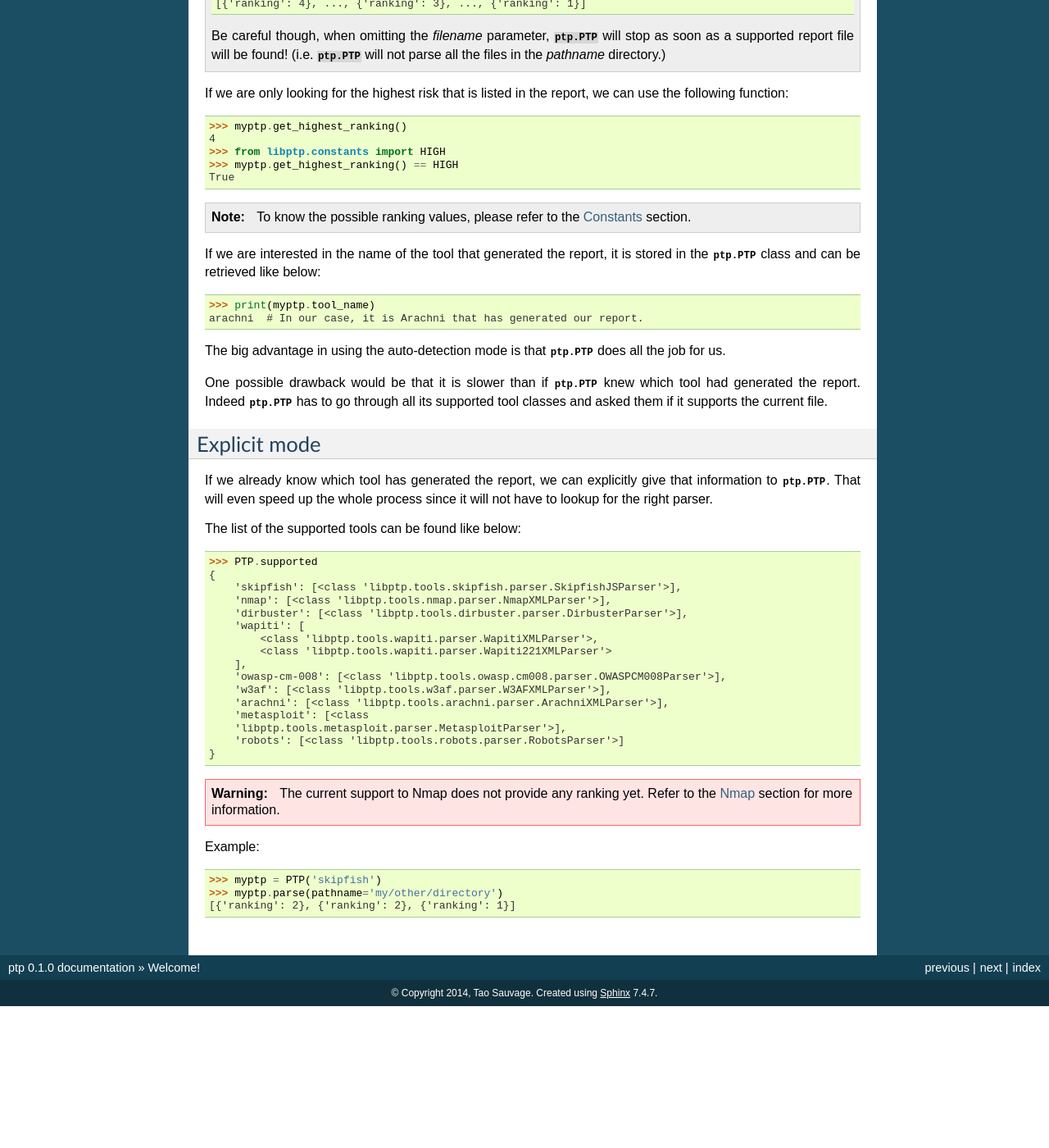
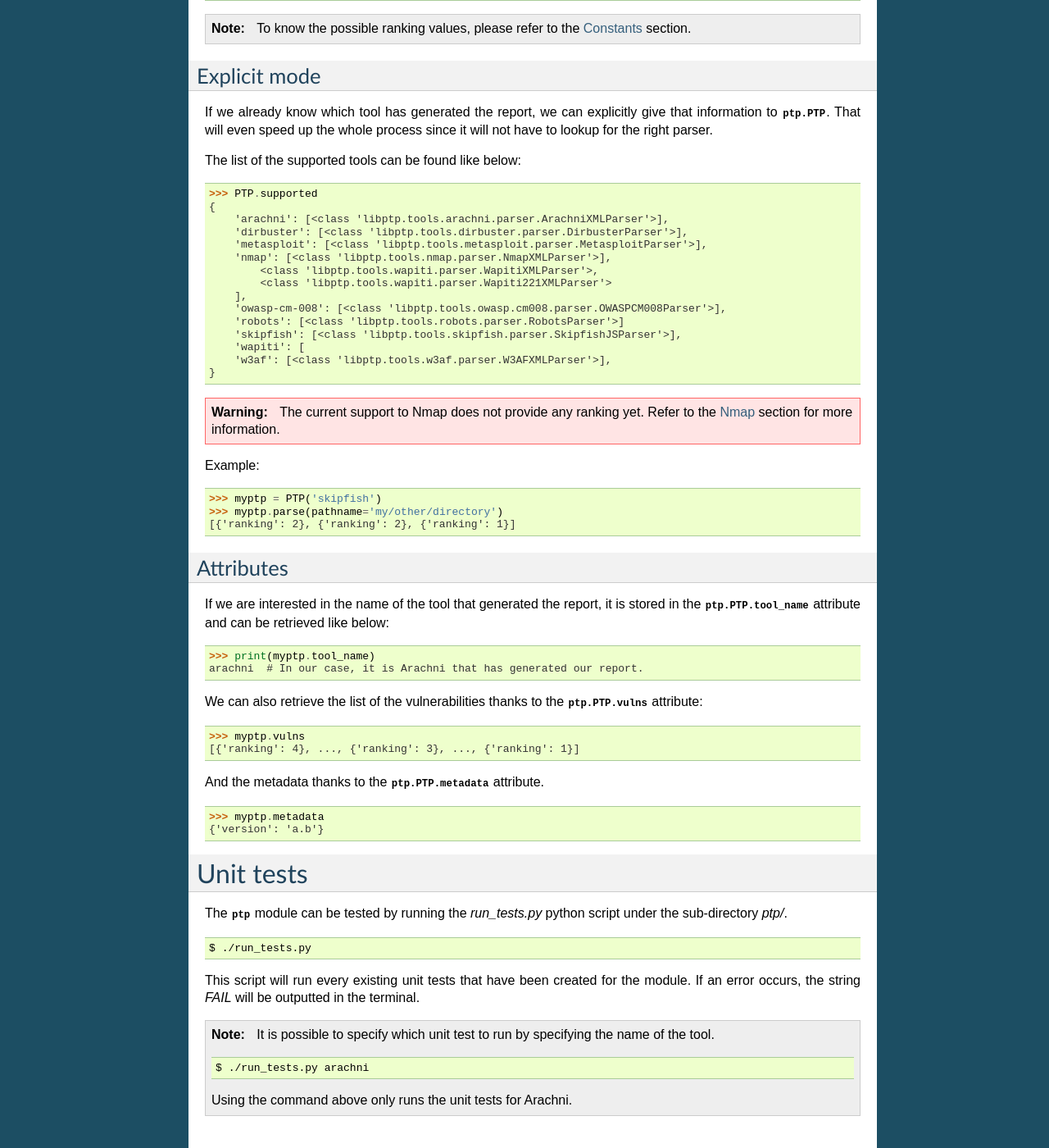
Before and after one commit to owtf/ptp, a Sphinx documentation site: the page built from docs/source/gettingstarted.rst, in a window 1280 px wide and 1400 px high, scrolled down 1809 px. Shown: the whole window at 82% size. Built offline with Sphinx 7.4.7, drawn with Linux system fonts in a browser that asks for light colours; before the commit the page ends 3036 px from its top, so only the background shows below that; some of the changed text lies outside the part shown.

Commit message:
[doc] Rewrite gettingstarted sections.

```diff
--- a/docs/source/gettingstarted.rst
+++ b/docs/source/gettingstarted.rst
@@ -54,51 +54,35 @@
 Installation
 ============
 
-In order to properly install :mod:`ptp`, the following command should be run:
+The first step is to clone the repository of the project:
 
 .. code-block:: bash
 
-    $ python setup.py install
+   $ git clone https://github.com/owtf/ptp.git
 
-==========
-Unit tests
-==========
-
-The :mod:`ptp` module can be tested by running the `run_tests.py` python script
-under the directory `ptp/`.
-
-This script will run every existing unit tests that have been created for the
-module. If an error occurs, the string `FAIL` will be outputted in the
-terminal.
-
-It is possible to specify which unit test to run by specifying a parameter like
-below:
+Then the script `setup.py` must be run:
 
 .. code-block:: bash
 
-    $ python run_tests.py arachni
-
-Using the command above, only the unit tests for Arachni will be run.
+    $ ./setup.py install
 
 ============
 Basic usages
 ============
 
-In this section, we see what we can expect from the library for basic purposes.
-
-First we use the simplest mode a.k.a the **auto-detection mode** in which we do
-not even have to specify the tool.
-Then, the **explicit mode** in which we specify what tool generated our report.
-
 Auto-detection mode
 ===================
 
-The simplest way to use :mod:`ptp` library is by using its **auto-detection
-mode**. This mode tries to reduce as much as possible our work by
-auto-detecting which tool has generated a given report.
+The :mod:`ptp` module provides the :class:`ptp.PTP` class that exposes the
+public API of the library.
 
-That way, we do not have to bother knowing if the report we want to parse comes
-from `W3AF <http://w3af.org/>`_, `DirBuster
+The simplest way to use :class:`ptp.PTP` is with the **auto-detection mode**.
+This mode tries to reduce as much as possible our work by auto-detecting which
+tool has generated a given report and use the corresponding
+:class:`libptp.parser.AbstractParser`.
+
+That way, we do not need to know if the report we want to parse has been
+generated by `W3AF <http://w3af.org/>`_, `DirBuster
 <https://www.owasp.org/index.php/Category:OWASP_DirBuster_Project>`_ or even
 `Skipfish <https://code.google.com/p/skipfish/>`_.
 
@@ -107,26 +91,26 @@
 .. code-block:: pycon
 
     >>> from ptp import PTP
-    >>> myptp = PTP()
-    >>> myptp.parse(pathname='my/directory', filename='my_report')
+    >>> myptp = PTP(pathname='my/directory', filename='my_report')
+    >>> myptp.parse()
     [{'ranking': 4}, ..., {'ranking': 3}, ..., {'ranking': 1}]
 
 .. note::
 
     In the example above, the filename could have been omitted. In that case,
-    :class:`ptp.PTP` would have recursively walked into the directory
-    `pathname` until a file would have matched one supported tool.
+    :mod:`ptp` would have recursively walked into the directory `pathname`
+    until a file would have matched one supported tool.
 
     For instance, we could have done:
 
     >>> from ptp import PTP
-    >>> myptp = PTP()
-    >>> myptp.parse(pathname='my/directory')
+    >>> myptp = PTP(pathname='my/directory')
+    >>> myptp.parse()
     [{'ranking': 4}, ..., {'ranking': 3}, ..., {'ranking': 1}]
 
-    Be careful though, when omitting the `filename` parameter, :class:`ptp.PTP`
-    will stop as soon as a supported report file will be found! (i.e.
-    :class:`ptp.PTP` will not parse all the files in the `pathname` directory.)
+    Be careful though, when omitting the `filename` parameter, :mod:`ptp` will
+    stop as soon as a supported report file will be found! (i.e.  :mod:`ptp`
+    will not parse all the files in the `pathname` directory.)
 
 If we are only looking for the highest risk that is listed in the report, we
 can use the following function:
@@ -144,21 +128,6 @@
     To know the possible ranking values, please refer to the
     :doc:`libptp/constants` section.
 
-If we are interested in the name of the tool that generated the report, it is
-stored in the :class:`ptp.PTP` class and can be retrieved like below:
-
-.. code-block:: pycon
-
-    >>> print(myptp.tool_name)
-    arachni  # In our case, it is Arachni that has generated our report.
-
-The big advantage in using the auto-detection mode is that :class:`ptp.PTP`
-does all the job for us.
-
-One possible drawback would be that it is slower than if :class:`ptp.PTP` knew
-which tool had generated the report. Indeed :class:`ptp.PTP` has to go through
-all its supported tool classes and asked them if it supports the current file.
-
 Explicit mode
 =============
 
@@ -172,19 +141,18 @@
 
     >>> PTP.supported
     {
-        'skipfish': [<class 'libptp.tools.skipfish.parser.SkipfishJSParser'>],
+        'arachni': [<class 'libptp.tools.arachni.parser.ArachniXMLParser'>],
+        'dirbuster': [<class 'libptp.tools.dirbuster.parser.DirbusterParser'>],
+        'metasploit': [<class 'libptp.tools.metasploit.parser.MetasploitParser'>],
         'nmap': [<class 'libptp.tools.nmap.parser.NmapXMLParser'>],
-        'dirbuster': [<class 'libptp.tools.dirbuster.parser.DirbusterParser'>],
-        'wapiti': [
             <class 'libptp.tools.wapiti.parser.WapitiXMLParser'>,
             <class 'libptp.tools.wapiti.parser.Wapiti221XMLParser'>
         ],
         'owasp-cm-008': [<class 'libptp.tools.owasp.cm008.parser.OWASPCM008Parser'>],
+        'robots': [<class 'libptp.tools.robots.parser.RobotsParser'>]
+        'skipfish': [<class 'libptp.tools.skipfish.parser.SkipfishJSParser'>],
+        'wapiti': [
         'w3af': [<class 'libptp.tools.w3af.parser.W3AFXMLParser'>],
-        'arachni': [<class 'libptp.tools.arachni.parser.ArachniXMLParser'>],
-        'metasploit': [<class
-        'libptp.tools.metasploit.parser.MetasploitParser'>],
-        'robots': [<class 'libptp.tools.robots.parser.RobotsParser'>]
     }
 
 
@@ -200,3 +168,56 @@
     >>> myptp = PTP('skipfish')
     >>> myptp.parse(pathname='my/other/directory')
     [{'ranking': 2}, {'ranking': 2}, {'ranking': 1}]
+
+Attributes
+==========
+
+If we are interested in the name of the tool that generated the report, it is
+stored in the :attr:`ptp.PTP.tool_name` attribute and can be retrieved like
+below:
+
+.. code-block:: pycon
+
+    >>> print(myptp.tool_name)
+    arachni  # In our case, it is Arachni that has generated our report.
+
+We can also retrieve the list of the vulnerabilities thanks to the
+:attr:`ptp.PTP.vulns` attribute:
+
+.. code-block:: pycon
+
+    >>> myptp.vulns
+    [{'ranking': 4}, ..., {'ranking': 3}, ..., {'ranking': 1}]
+
+And the metadata thanks to the :attr:`ptp.PTP.metadata` attribute.
+
+.. code-block:: pycon
+
+    >>> myptp.metadata
+    {'version': 'a.b'}
+
+==========
+Unit tests
+==========
+
+The :mod:`ptp` module can be tested by running the `run_tests.py` python script
+under the sub-directory `ptp/`.
+
+.. code-block:: bash
+
+    $ ./run_tests.py
+
+This script will run every existing unit tests that have been created for the
+module. If an error occurs, the string `FAIL` will be outputted in the
+terminal.
+
+.. note::
+
+    It is possible to specify which unit test to run by specifying the name of
+    the tool.
+
+    .. code-block:: bash
+
+        $ ./run_tests.py arachni
+
+    Using the command above only runs the unit tests for Arachni.
```
